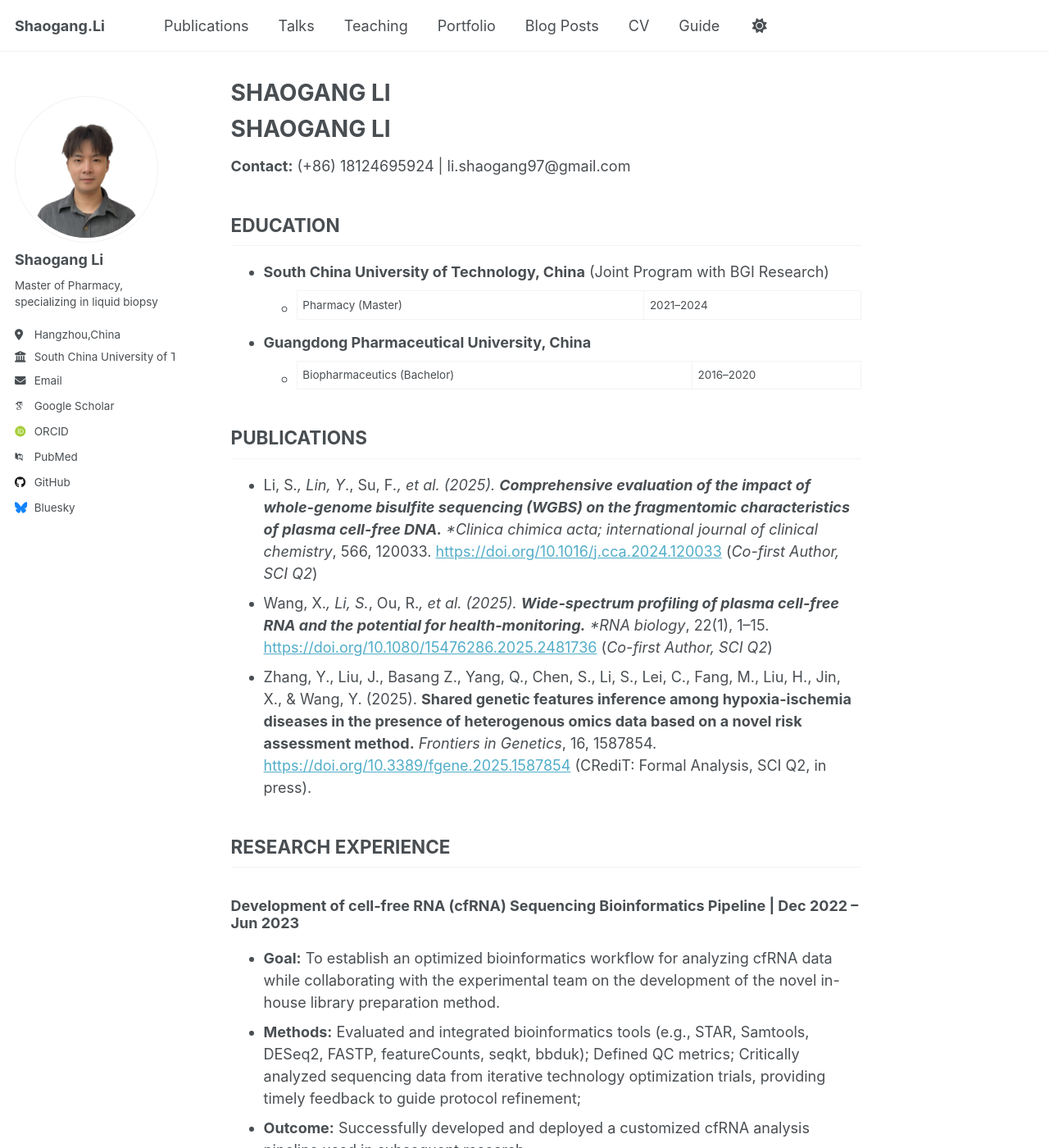
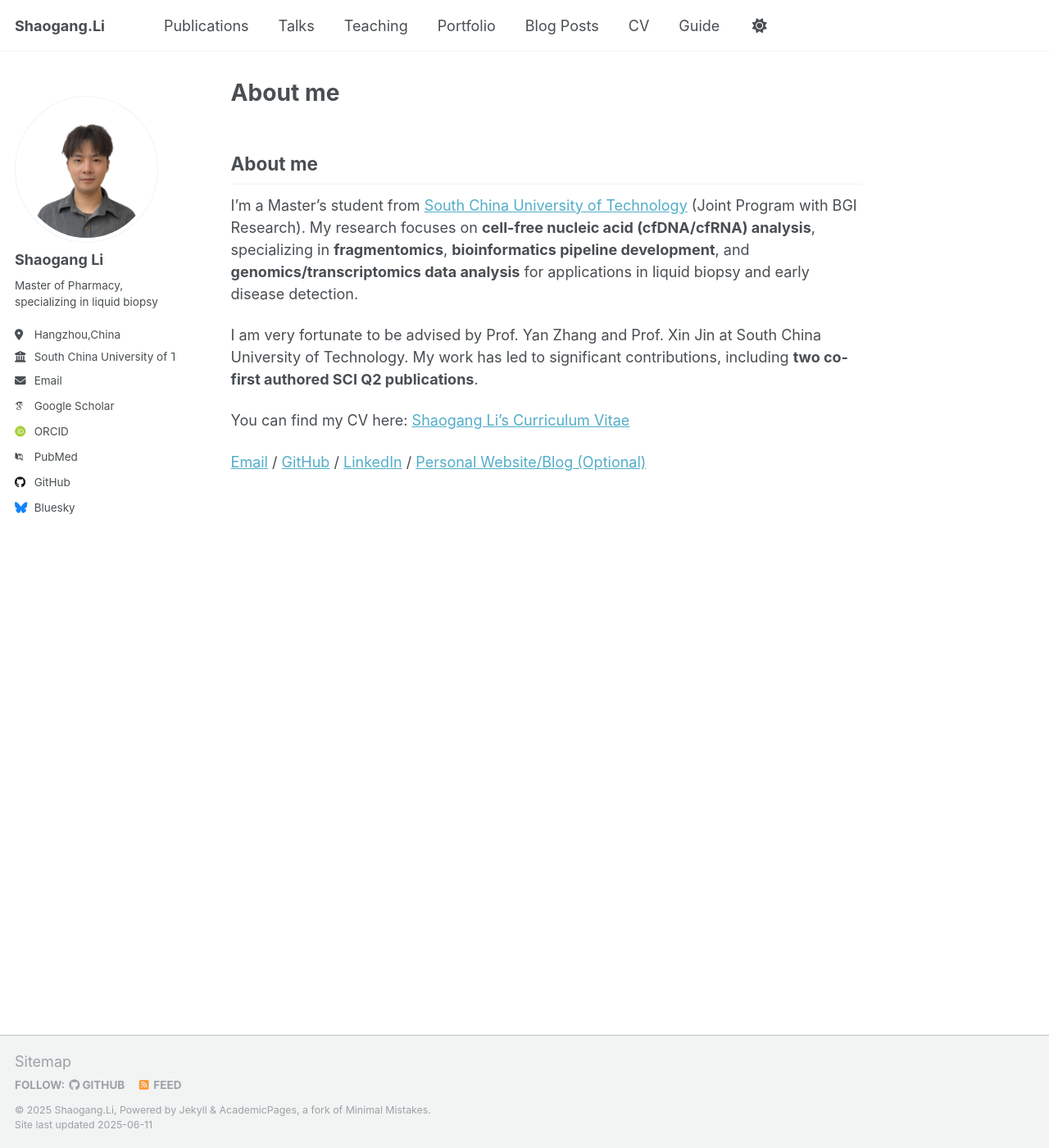
Before and after one commit to AlfredLSG/Shaogang.Li, a Jekyll site: the page built from _pages/about.md, in a window 1280 px wide and 1400 px high. Shown: the whole window at 82% size. Built offline with Jekyll 4.4.1, drawn with Linux system fonts in a browser that asks for light colours; some web fonts are replaced; our own code applies the rules of GitHub Pages for plain Markdown files; some of the changed text lies outside the part shown.

Commit message:
Update about.md

```diff
--- a/_pages/about.md
+++ b/_pages/about.md
@@ -1,52 +1,9 @@
-# SHAOGANG LI
-**Contact:** (+86) 18124695924 | li.shaogang97@gmail.com
+## About me
 
-## EDUCATION
-*   **South China University of Technology, China** (Joint Program with BGI Research)
-    *   Pharmacy (Master) | 2021–2024
-*   **Guangdong Pharmaceutical University, China**
-    *   Biopharmaceutics (Bachelor) | 2016–2020
+I'm a Master's student from [South China University of Technology](https://www.scut.edu.cn/en/) (Joint Program with BGI Research). My research focuses on **cell-free nucleic acid (cfDNA/cfRNA) analysis**, specializing in **fragmentomics**, **bioinformatics pipeline development**, and **genomics/transcriptomics data analysis** for applications in liquid biopsy and early disease detection.
 
-## PUBLICATIONS
-*   Li, S*., Lin, Y*., Su, F*., et al. (2025). **Comprehensive evaluation of the impact of whole-genome bisulfite sequencing (WGBS) on the fragmentomic characteristics of plasma cell-free DNA.** *Clinica chimica acta; international journal of clinical chemistry*, 566, 120033. [https://doi.org/10.1016/j.cca.2024.120033](https://doi.org/10.1016/j.cca.2024.120033) (*Co-first Author, SCI Q2*)
-*   Wang, X.*, Li, S.*, Ou, R.*, et al. (2025). **Wide-spectrum profiling of plasma cell-free RNA and the potential for health-monitoring.** *RNA biology*, 22(1), 1–15. [https://doi.org/10.1080/15476286.2025.2481736](https://doi.org/10.1080/15476286.2025.2481736) (*Co-first Author, SCI Q2*)
-*   Zhang, Y., Liu, J., Basang Z., Yang, Q., Chen, S., Li, S., Lei, C., Fang, M., Liu, H., Jin, X., & Wang, Y. (2025). **Shared genetic features inference among hypoxia-ischemia diseases in the presence of heterogenous omics data based on a novel risk assessment method.** *Frontiers in Genetics*, 16, 1587854. [https://doi.org/10.3389/fgene.2025.1587854](https://doi.org/10.3389/fgene.2025.1587854) (CRediT: Formal Analysis, SCI Q2, in press).
+I am very fortunate to be advised by Prof. Yan Zhang and Prof. Xin Jin at South China University of Technology. My work has led to significant contributions, including **two co-first authored SCI Q2 publications**.
 
-## RESEARCH EXPERIENCE
+You can find my CV here: [Shaogang Li's Curriculum Vitae](YOUR_CV_LINK_HERE)
 
-### Development of cell-free RNA (cfRNA) Sequencing Bioinformatics Pipeline | Dec 2022 – Jun 2023
-*   **Goal:** To establish an optimized bioinformatics workflow for analyzing cfRNA data while collaborating with the experimental team on the development of the novel in-house library preparation method.
-*   **Methods:** Evaluated and integrated bioinformatics tools (e.g., STAR, Samtools, DESeq2, FASTP, featureCounts, seqkt, bbduk); Defined QC metrics; Critically analyzed sequencing data from iterative technology optimization trials, providing timely feedback to guide protocol refinement;
-*   **Outcome:** Successfully developed and deployed a customized cfRNA analysis pipeline used in subsequent research.
-
-### cfRNA Transcriptome & Fragment Analysis in a Natural Population Cohort | May 2023 – Oct 2023
-*   **Goal:** To characterize the plasma cfRNA landscape and identify potential health monitoring biomarkers.
-*   **Methods:** Applied a self-developed pipeline for end-to-end analysis including data processing, characterization of diverse cfRNA features (composition, size, origins via deconvolution), and assessment of individual variance for potential health monitoring signatures.
-*   **Outcome:** Contributed key bioinformatics analyses characterizing diverse cfRNA profiles and their health monitoring potential, resulting in a co-first author publication in RNA Biology.
-
-### cfDNA Fragmentomics in Pregnant Women's Plasma | Jan 2024 – Oct 2024
-*   **Goal:** To systematically evaluate the impact of WGBS on cfDNA fragmentomic features compared to WGS.
-*   **Methods:** Utilized Linux tools, Shell scripting, and R for comparative analysis of fragment size distributions, end-motif patterns, coverage of Key sites (TSS/CTCF) of transcriptional regulation, GC bias, and fetal fraction estimation between paired WGS and WGBS datasets. Developed custom analysis scripts.
-*   **Outcome:** Led the bioinformatics analysis and contributed significantly to manuscript writing, resulting in a first-author publication in Clinica Chimica Acta.
-
-## WORK EXPERIENCE
-
-### Sanofi Pasteur, Shenzhen, China | Jul 2020 – Jul 2021
-**Vaccine Quality Analysis Technician**
-*   Conducted a variety of immunoassays and virological tests for vaccine quality control and efficacy assessment within a BSL-2 level laboratory under GMP environment.
-*   Performed Single - Radial Immunodiffusion (SRD) for detection of hemagglutinin content in influenza vaccines and participated in SRD test method durability testing.
-*   Executed Enzyme - Linked Immunosorbent Assay (ELISA) for determination of antibiotic residues and ovalbumin content.
-*   Proficient in Chicken Embryo Passage Culture & Hemagglutination Inhibition Assay for verification of virus lysis and determination of virus infection titer.
-*   Contributed to drafting of quality standard documents for experimental reagents.
-*   Adhered strictly to SOPs and GMP guidelines, ensuring accurate experimental results and meticulous record-keeping (Awareness of Good Laboratory Record - writing Norms).
-*   Managed instrument and equipment, materials, and maintained document control according to industry standards.
-*   Received comprehensive on-the-job training in Health, Safety and Environment (HSE) Awareness, Experimental Skills Training, Document Control, Laboratory Record Management, and Regulatory & Legal Training.
-
-## HONORS & AWARDS
-*   Excellent Graduate Student Cadre | 2021–2022, South China University of Technology | (Awarded for Student Union work)
-*   Excellent Communist Youth League Member | 2021–2022, South China University of Technology | (Awarded for 79.5 volunteer hours)
-
-## SKILLS
-*   **Bioinformatics Analysis:** cfDNA/cfRNA Fragmentomics, RNA-Seq (Transcriptomics), WGS/WGBS Data Analysis, Pathway Enrichment, NGS Data QC & Processing, Bioinformatics Pipeline Development & Validation.
-*   **Programming & Software:** R (rbase, tidyverse, ggplot2, DESeq2, etc.); Python (Basic scripting, numpy, Pandas); Linux & Shell Scripting; Commonly used bioinformatics analysis software (Samtools, Bedtools, BWA, HISAT2, STAR, featureCounts, DESeq2, Fastp, Qualimap, etc.); MS-office (WORD, POWERPOINT, EXCEL); Adobe Illustrator.
-*   **Languages:** Mandarin (Native), English (Proficient - CET-6: 500 of 710; Actively preparing for IELTS examination, targeting overall 6.5+ for PhD admission requirements).
+[Email](mailto:li.shaogang97@gmail.com) / [GitHub](YOUR_GITHUB_URL_HERE) / [LinkedIn](YOUR_LINKEDIN_URL_HERE) / [Personal Website/Blog (Optional)](YOUR_PERSONAL_WEBSITE_URL_HERE)
```
